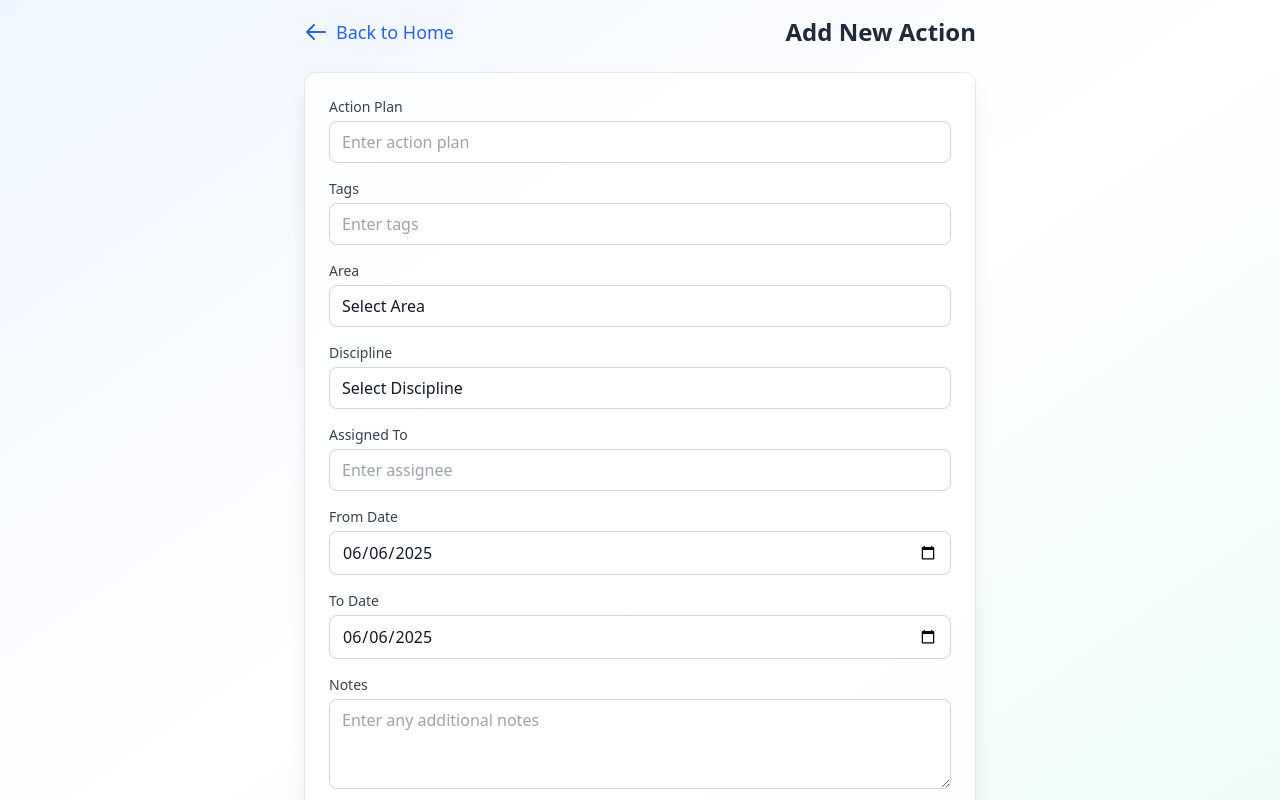
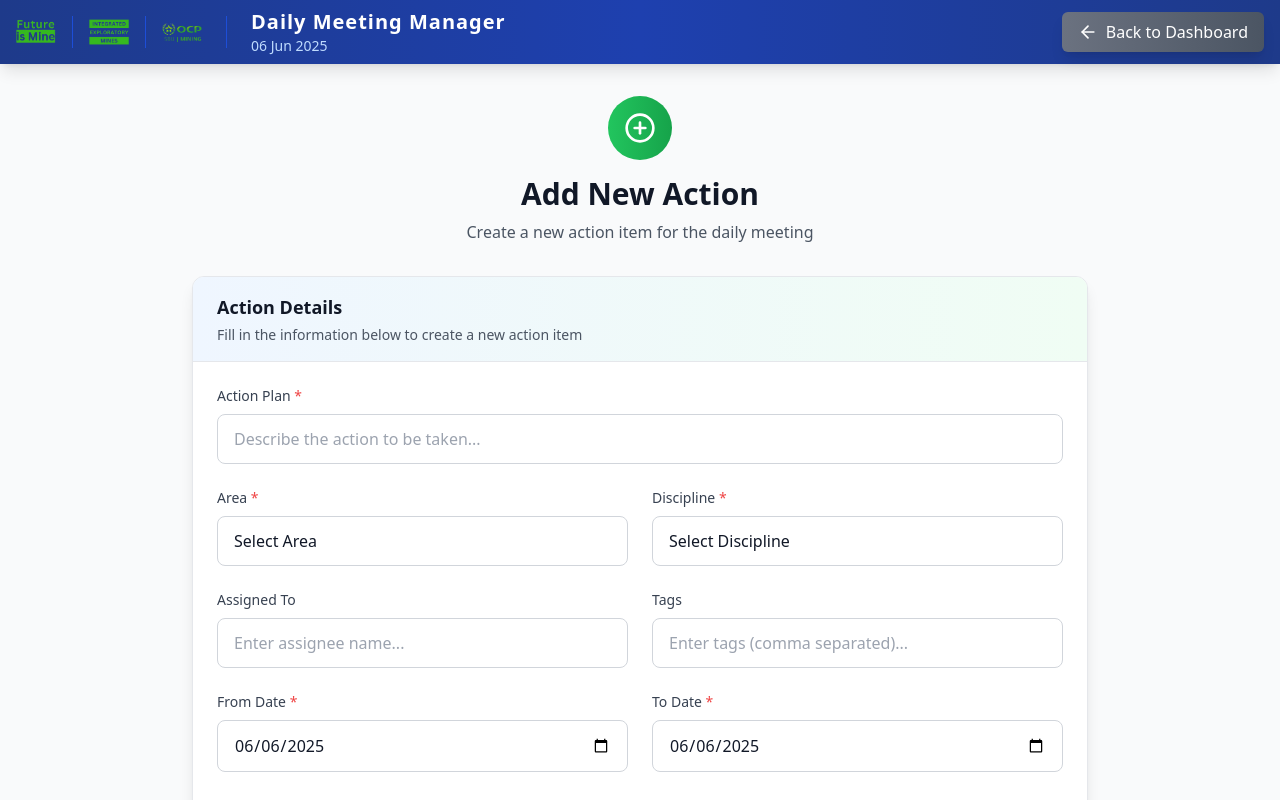
Before and after one commit to aimouhat/dailymeeting, a React (Vite) app: page /form in a window 1280 px wide. Shown: the top 800 px of the page. Built offline with nearby package versions, Linux system fonts and the light colour scheme.

Commit message:
Redesign Add New Action Page with Header and Footer

```diff
--- a/src/pages/ActionForm.tsx
+++ b/src/pages/ActionForm.tsx
@@ -2,6 +2,9 @@ import React, { useState, useEffect } from 'react';
 import { useNavigate } from 'react-router-dom';
 import { useActions } from '../context/ActionContext';
 import { Action } from '../types/action';
+import { PlusCircle, ArrowLeft, CheckCircle } from 'lucide-react';
+import { format } from 'date-fns';
+import Footer from '../components/Footer';
 
 const ActionForm: React.FC = () => {
   const navigate = useNavigate();
@@ -9,6 +12,7 @@ const ActionForm: React.FC = () => {
   const [isSubmitting, setIsSubmitting] = useState(false);
   const [error, setError] = useState<string | null>(null);
   const [successMessage, setSuccessMessage] = useState<string | null>(null);
+  const currentDate = format(new Date(), 'dd MMM yyyy');
   const [formData, setFormData] = useState<Omit<Action, 'id'>>({
     actionPlan: '',
     tags: '',
@@ -67,43 +71,103 @@ const ActionForm: React.FC = () => {
   };
 
   return (
-    <div className="min-h-screen bg-gradient-to-br from-blue-50 via-white to-emerald-50 px-3 py-4 sm:px-6 md:px-8">
-      <div className="max-w-2xl mx-auto">
-        {/* Header with Back Button */}
-        <div className="flex flex-col sm:flex-row sm:items-center sm:justify-between gap-3 mb-4 sm:mb-6">
+    <div className="min-h-screen bg-gray-50 flex flex-col">
+      {/* Header */}
+      <header className="bg-gradient-to-r from-blue-900 via-blue-800 to-blue-900 text-white shadow-lg">
+        <div className="max-w-full mx-auto px-2 sm:px-4">
+          {/* Mobile Header */}
+          <div className="flex justify-between items-center h-14 sm:h-16 lg:hidden">
+            <div className="flex items-center space-x-2 flex-1 min-w-0">
+              {/* Logos */}
+              <div className="flex items-center space-x-1">
+                <img src="/1.png" alt="Future is Mine" className="h-5" />
+                <img src="/2.png" alt="Integrated Exploratory Mines" className="h-5" />
+                <img src="/3.png" alt="OCP SBU Mining" className="h-5" />
+              </div>
+
+              {/* Title and Date */}
+              <div className="ml-2 min-w-0 flex-1">
+                <h1 className="text-sm font-bold text-white truncate">Daily Meeting Manager</h1>
+                <p className="text-xs text-blue-200">{currentDate}</p>
+              </div>
+            </div>
+
             <button
               onClick={() => navigate('/')}
-            className="flex items-center space-x-2 text-blue-600 hover:text-blue-700 transition-colors duration-200 text-base sm:text-lg"
+              className="p-2 rounded-md hover:bg-blue-800 flex-shrink-0"
             >
-            <svg xmlns="http://www.w3.org/2000/svg" className="h-5 w-5 sm:h-6 sm:w-6" fill="none" viewBox="0 0 24 24" stroke="currentColor">
-              <path strokeLinecap="round" strokeLinejoin="round" strokeWidth={2} d="M10 19l-7-7m0 0l7-7m-7 7h18" />
-            </svg>
-            <span>Back to Home</span>
+              <ArrowLeft className="w-6 h-6" />
             </button>
-          <h1 className="text-xl sm:text-2xl font-bold text-gray-800 text-center sm:text-left">Add New Action</h1>
+          </div>
+
+          {/* Desktop Header */}
+          <div className="hidden lg:flex justify-between items-center h-16">
+            <div className="flex items-center space-x-6">
+              <div className="flex items-center space-x-4">
+                <img src="/1.png" alt="Future is Mine" className="h-10" />
+                <div className="h-8 w-px bg-blue-700"></div>
+                <img src="/2.png" alt="Integrated Exploratory Mines" className="h-10" />
+                <div className="h-8 w-px bg-blue-700"></div>
+                <img src="/3.png" alt="OCP SBU Mining" className="h-10" />
+              </div>
+              <div className="h-8 w-px bg-blue-700"></div>
+              <div>
+                <h1 className="text-xl font-bold tracking-wider">Daily Meeting Manager</h1>
+                <p className="text-sm text-blue-200">{currentDate}</p>
+              </div>
+            </div>
+
+            <div className="flex items-center space-x-4">
+              <button
+                onClick={() => navigate('/')}
+                className="bg-gradient-to-r from-gray-500 to-gray-600 hover:from-gray-600 hover:to-gray-700 text-white font-medium py-2 px-4 rounded-md flex items-center transition-all duration-300 shadow-lg hover:shadow-xl"
+              >
+                <ArrowLeft className="w-5 h-5 mr-2" />
+                Back to Dashboard
+              </button>
+            </div>
+          </div>
+        </div>
+      </header>
+
+      {/* Main Content */}
+      <main className="flex-grow w-full px-2 sm:px-4 lg:px-6 py-4 sm:py-6 lg:py-8">
+        <div className="max-w-4xl mx-auto">
+          {/* Page Title */}
+          <div className="text-center mb-6 sm:mb-8">
+            <div className="inline-flex items-center justify-center w-16 h-16 bg-gradient-to-r from-green-500 to-green-600 rounded-full mb-4">
+              <PlusCircle className="w-8 h-8 text-white" />
+            </div>
+            <h1 className="text-2xl sm:text-3xl font-bold text-gray-900 mb-2">Add New Action</h1>
+            <p className="text-gray-600">Create a new action item for the daily meeting</p>
           </div>
 
           {/* Form Container */}
-        <div className="bg-white/80 backdrop-blur-sm rounded-lg sm:rounded-xl p-3 sm:p-6 shadow-xl border border-gray-200">
+          <div className="bg-white rounded-xl shadow-lg border border-gray-200 overflow-hidden">
+            <div className="bg-gradient-to-r from-blue-50 to-green-50 px-4 sm:px-6 py-4 border-b border-gray-200">
+              <h2 className="text-lg font-semibold text-gray-900">Action Details</h2>
+              <p className="text-sm text-gray-600 mt-1">Fill in the information below to create a new action item</p>
+            </div>
+
+            <div className="p-4 sm:p-6">
               {successMessage && (
-            <div className="mb-3 sm:mb-4 p-2 sm:p-3 bg-blue-50 border border-blue-200 rounded-lg text-blue-600 text-sm flex items-center space-x-2">
-              <svg xmlns="http://www.w3.org/2000/svg" className="h-5 w-5" viewBox="0 0 20 20" fill="currentColor">
-                <path fillRule="evenodd" d="M10 18a8 8 0 100-16 8 8 0 000 16zm3.707-9.293a1 1 0 00-1.414-1.414L9 10.586 7.707 9.293a1 1 0 00-1.414 1.414l2 2a1 1 0 001.414 0l4-4z" clipRule="evenodd" />
-              </svg>
-              <span>{successMessage}</span>
+                <div className="mb-4 sm:mb-6 p-4 bg-green-50 border border-green-200 rounded-lg flex items-center space-x-3">
+                  <CheckCircle className="h-5 w-5 text-green-600 flex-shrink-0" />
+                  <span className="text-green-700 font-medium">{successMessage}</span>
                 </div>
               )}
+
               {error && (
-            <div className="mb-3 sm:mb-4 p-2 sm:p-3 bg-red-50 border border-red-200 rounded-lg text-red-600 text-sm">
+                <div className="mb-4 sm:mb-6 p-4 bg-red-50 border border-red-200 rounded-lg text-red-600">
                   {error}
                 </div>
               )}
 
-          <form onSubmit={handleSubmit} className="space-y-3 sm:space-y-4">
+              <form onSubmit={handleSubmit} className="space-y-6">
                 {/* Action Plan */}
                 <div>
-              <label className="block text-sm font-medium text-gray-700 mb-1">
-                Action Plan
+                  <label className="block text-sm font-medium text-gray-700 mb-2">
+                    Action Plan <span className="text-red-500">*</span>
                   </label>
                   <input
                     type="text"
@@ -111,37 +175,24 @@ const ActionForm: React.FC = () => {
                     value={formData.actionPlan}
                     onChange={handleChange}
                     required
-                className="w-full px-3 py-2 bg-white border border-gray-300 rounded-lg text-gray-900 placeholder-gray-400 focus:ring-2 focus:ring-blue-500 focus:border-blue-500 transition-all duration-200 text-base"
-                placeholder="Enter action plan"
+                    className="w-full px-4 py-3 bg-white border border-gray-300 rounded-lg text-gray-900 placeholder-gray-400 focus:ring-2 focus:ring-blue-500 focus:border-blue-500 transition-all duration-200"
+                    placeholder="Describe the action to be taken..."
                   />
                 </div>
 
-            {/* Tags */}
-            <div>
-              <label className="block text-sm font-medium text-gray-700 mb-1">
-                Tags
-              </label>
-              <input
-                type="text"
-                name="tags"
-                value={formData.tags}
-                onChange={handleChange}
-                className="w-full px-3 py-2 bg-white border border-gray-300 rounded-lg text-gray-900 placeholder-gray-400 focus:ring-2 focus:ring-blue-500 focus:border-blue-500 transition-all duration-200 text-base"
-                placeholder="Enter tags"
-              />
-            </div>
-
+                {/* Two Column Layout */}
+                <div className="grid grid-cols-1 lg:grid-cols-2 gap-6">
                   {/* Area */}
                   <div>
-              <label className="block text-sm font-medium text-gray-700 mb-1">
-                Area
+                    <label className="block text-sm font-medium text-gray-700 mb-2">
+                      Area <span className="text-red-500">*</span>
                     </label>
                     <select
                       name="area"
                       value={formData.area}
                       onChange={handleChange}
                       required
-                className="w-full px-3 py-2 bg-white border border-gray-300 rounded-lg text-gray-900 focus:ring-2 focus:ring-blue-500 focus:border-blue-500 transition-all duration-200 text-base appearance-none"
+                      className="w-full px-4 py-3 bg-white border border-gray-300 rounded-lg text-gray-900 focus:ring-2 focus:ring-blue-500 focus:border-blue-500 transition-all duration-200 appearance-none"
                     >
                       <option value="">Select Area</option>
                       <option value="Storage and handling">Storage and handling</option>
@@ -151,21 +202,21 @@ const ActionForm: React.FC = () => {
                       <option value="Washing">Washing</option>
                       <option value="Mobile hopper">Mobile hopper</option>
                       <option value="Migration linking conveyors">Migration linking conveyors</option>
-                <option value="BWP">ALL</option>
+                      <option value="BWP">BWP</option>
                     </select>
                   </div>
 
                   {/* Discipline */}
                   <div>
-              <label className="block text-sm font-medium text-gray-700 mb-1">
-                Discipline
+                    <label className="block text-sm font-medium text-gray-700 mb-2">
+                      Discipline <span className="text-red-500">*</span>
                     </label>
                     <select
                       name="discipline"
                       value={formData.discipline}
                       onChange={handleChange}
                       required
-                className="w-full px-3 py-2 bg-white border border-gray-300 rounded-lg text-gray-900 focus:ring-2 focus:ring-blue-500 focus:border-blue-500 transition-all duration-200 text-base appearance-none"
+                      className="w-full px-4 py-3 bg-white border border-gray-300 rounded-lg text-gray-900 focus:ring-2 focus:ring-blue-500 focus:border-blue-500 transition-all duration-200 appearance-none"
                     >
                       <option value="">Select Discipline</option>
                       <option value="Mechanical">Mechanical</option>
@@ -174,13 +225,12 @@ const ActionForm: React.FC = () => {
                       <option value="Process">Process</option>
                       <option value="Digitization">Digitization</option>
                       <option value="Operation">Operation</option>
-                <option value="ALL">ALL</option>
                     </select>
                   </div>
 
                   {/* Assigned To */}
                   <div>
-              <label className="block text-sm font-medium text-gray-700 mb-1">
+                    <label className="block text-sm font-medium text-gray-700 mb-2">
                       Assigned To
                     </label>
                     <input
@@ -188,15 +238,30 @@ const ActionForm: React.FC = () => {
                       name="assignedTo"
                       value={formData.assignedTo}
                       onChange={handleChange}
-                className="w-full px-3 py-2 bg-white border border-gray-300 rounded-lg text-gray-900 placeholder-gray-400 focus:ring-2 focus:ring-blue-500 focus:border-blue-500 transition-all duration-200 text-base"
-                placeholder="Enter assignee"
+                      className="w-full px-4 py-3 bg-white border border-gray-300 rounded-lg text-gray-900 placeholder-gray-400 focus:ring-2 focus:ring-blue-500 focus:border-blue-500 transition-all duration-200"
+                      placeholder="Enter assignee name..."
+                    />
+                  </div>
+
+                  {/* Tags */}
+                  <div>
+                    <label className="block text-sm font-medium text-gray-700 mb-2">
+                      Tags
+                    </label>
+                    <input
+                      type="text"
+                      name="tags"
+                      value={formData.tags}
+                      onChange={handleChange}
+                      className="w-full px-4 py-3 bg-white border border-gray-300 rounded-lg text-gray-900 placeholder-gray-400 focus:ring-2 focus:ring-blue-500 focus:border-blue-500 transition-all duration-200"
+                      placeholder="Enter tags (comma separated)..."
                     />
                   </div>
 
                   {/* From Date */}
                   <div>
-              <label className="block text-sm font-medium text-gray-700 mb-1">
-                From Date
+                    <label className="block text-sm font-medium text-gray-700 mb-2">
+                      From Date <span className="text-red-500">*</span>
                     </label>
                     <input
                       type="date"
@@ -204,14 +269,14 @@ const ActionForm: React.FC = () => {
                       value={formData.fromDate}
                       onChange={handleChange}
                       required
-                className="w-full px-3 py-2 bg-white border border-gray-300 rounded-lg text-gray-900 focus:ring-2 focus:ring-blue-500 focus:border-blue-500 transition-all duration-200 text-base"
+                      className="w-full px-4 py-3 bg-white border border-gray-300 rounded-lg text-gray-900 focus:ring-2 focus:ring-blue-500 focus:border-blue-500 transition-all duration-200"
                     />
                   </div>
 
                   {/* To Date */}
                   <div>
-              <label className="block text-sm font-medium text-gray-700 mb-1">
-                To Date
+                    <label className="block text-sm font-medium text-gray-700 mb-2">
+                      To Date <span className="text-red-500">*</span>
                     </label>
                     <input
                       type="date"
@@ -219,52 +284,51 @@ const ActionForm: React.FC = () => {
                       value={formData.toDate}
                       onChange={handleChange}
                       required
-                className="w-full px-3 py-2 bg-white border border-gray-300 rounded-lg text-gray-900 focus:ring-2 focus:ring-blue-500 focus:border-blue-500 transition-all duration-200 text-base"
+                      className="w-full px-4 py-3 bg-white border border-gray-300 rounded-lg text-gray-900 focus:ring-2 focus:ring-blue-500 focus:border-blue-500 transition-all duration-200"
                     />
+                  </div>
                 </div>
 
                 {/* Notes */}
                 <div>
-              <label className="block text-sm font-medium text-gray-700 mb-1">
+                  <label className="block text-sm font-medium text-gray-700 mb-2">
                     Notes
                   </label>
                   <textarea
                     name="notes"
                     value={formData.notes}
                     onChange={handleChange}
-                rows={3}
-                className="w-full px-3 py-2 bg-white border border-gray-300 rounded-lg text-gray-900 placeholder-gray-400 focus:ring-2 focus:ring-blue-500 focus:border-blue-500 transition-all duration-200 text-base"
-                placeholder="Enter any additional notes"
+                    rows={4}
+                    className="w-full px-4 py-3 bg-white border border-gray-300 rounded-lg text-gray-900 placeholder-gray-400 focus:ring-2 focus:ring-blue-500 focus:border-blue-500 transition-all duration-200 resize-none"
+                    placeholder="Enter any additional notes or comments..."
                   />
                 </div>
 
-            {/* Submit Button */}
-            <div className="flex flex-col sm:flex-row justify-end gap-2 sm:gap-3 mt-4 sm:mt-6">
+                {/* Submit Buttons */}
+                <div className="flex flex-col sm:flex-row justify-end gap-3 pt-6 border-t border-gray-200">
                   <button
                     type="button"
                     onClick={() => navigate('/')}
-                className="w-full sm:w-auto px-4 py-2 bg-gray-100 text-gray-700 rounded-lg hover:bg-gray-200 transition-colors duration-200 text-base"
+                    className="w-full sm:w-auto px-6 py-3 bg-gray-100 text-gray-700 rounded-lg hover:bg-gray-200 transition-colors duration-200 font-medium"
                   >
                     Cancel
                   </button>
                   <button
                     type="submit"
                     disabled={isSubmitting}
-                className="w-full sm:w-auto px-4 py-2 bg-gradient-to-r from-blue-500 to-blue-600 text-white rounded-lg hover:from-blue-600 hover:to-blue-700 transition-all duration-200 disabled:opacity-50 disabled:cursor-not-allowed flex items-center justify-center space-x-2 text-base"
+                    className="w-full sm:w-auto px-6 py-3 bg-gradient-to-r from-green-500 to-green-600 text-white rounded-lg hover:from-green-600 hover:to-green-700 transition-all duration-200 disabled:opacity-50 disabled:cursor-not-allowed flex items-center justify-center space-x-2 font-medium shadow-lg hover:shadow-xl"
                   >
                     {isSubmitting ? (
                       <>
-                    <svg className="animate-spin h-4 w-4 text-white" xmlns="http://www.w3.org/2000/svg" fill="none" viewBox="0 0 24 24">
+                        <svg className="animate-spin h-5 w-5 text-white" xmlns="http://www.w3.org/2000/svg" fill="none" viewBox="0 0 24 24">
                           <circle className="opacity-25" cx="12" cy="12" r="10" stroke="currentColor" strokeWidth="4"></circle>
                           <path className="opacity-75" fill="currentColor" d="M4 12a8 8 0 018-8V0C5.373 0 0 5.373 0 12h4zm2 5.291A7.962 7.962 0 014 12H0c0 3.042 1.135 5.824 3 7.938l3-2.647z"></path>
                         </svg>
-                    <span>Adding...</span>
+                        <span>Adding Action...</span>
                       </>
                     ) : (
                       <>
-                    <svg xmlns="http://www.w3.org/2000/svg" className="h-4 w-4" viewBox="0 0 20 20" fill="currentColor">
-                      <path fillRule="evenodd" d="M10 3a1 1 0 011 1v5h5a1 1 0 110 2h-5v5a1 1 0 11-2 0v-5H4a1 1 0 110-2h5V4a1 1 0 011-1z" clipRule="evenodd" />
-                    </svg>
+                        <PlusCircle className="h-5 w-5" />
                         <span>Add Action</span>
                       </>
                     )}
@@ -274,6 +338,11 @@ const ActionForm: React.FC = () => {
             </div>
           </div>
         </div>
+      </main>
+
+      {/* Footer */}
+      <Footer />
+    </div>
   );
 };
 
```
Lines whose indentation alone changed are shown as unchanged.
